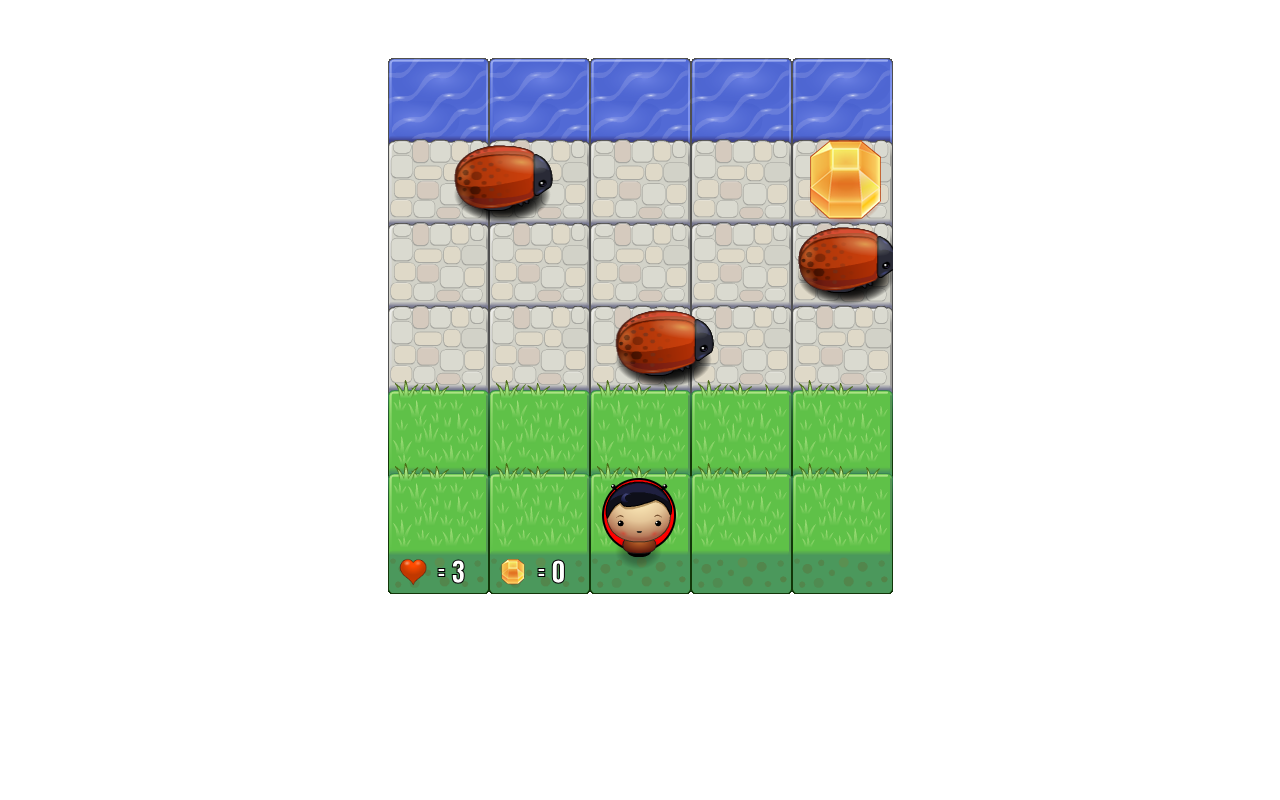
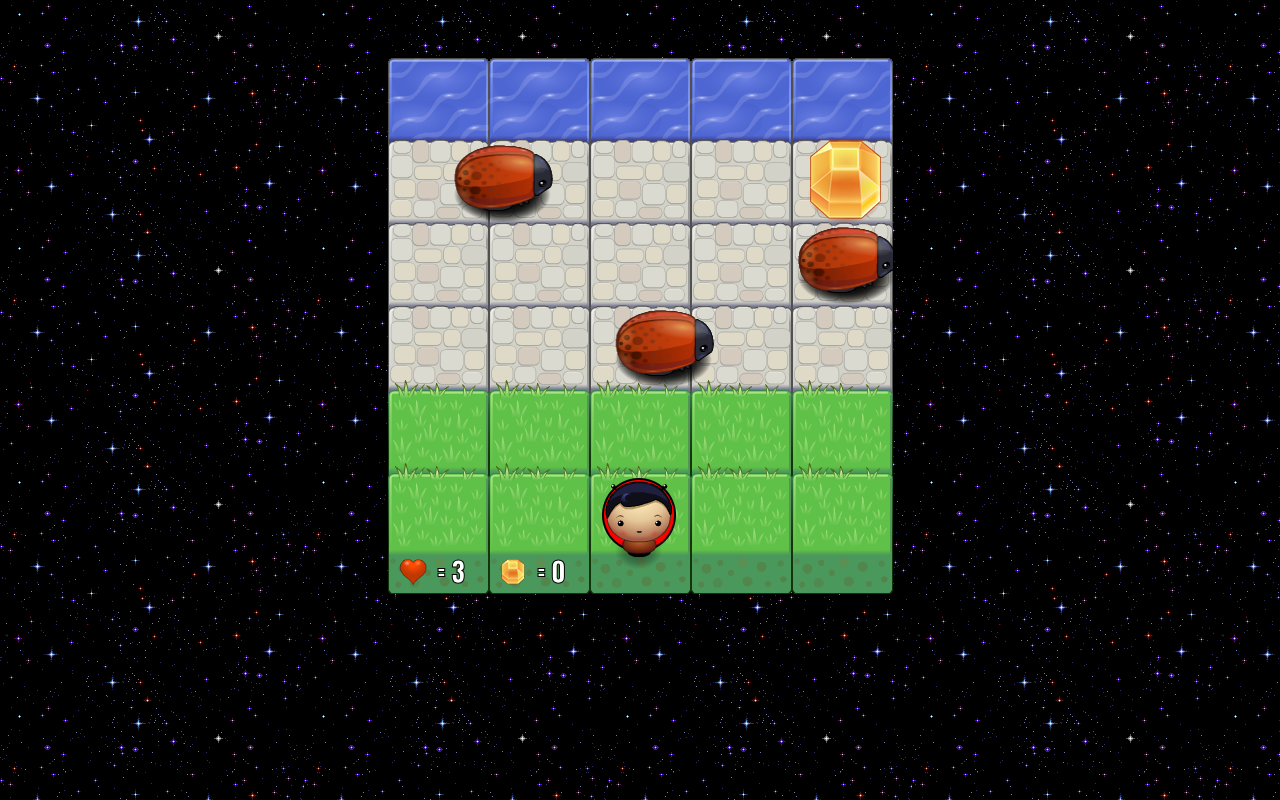
Before and after one commit to johnlerma/arcade-game, a plain HTML site: page index.html in a window 1280 px wide. Drawn offline with Linux system fonts and the light colour scheme.

Commit message:
Add files via upload

```diff
--- a/css/style.css
+++ b/css/style.css
@@ -1,3 +1,4 @@
 body {
     text-align: center;
+    background: url(../images/starfield.gif);
 }
```
